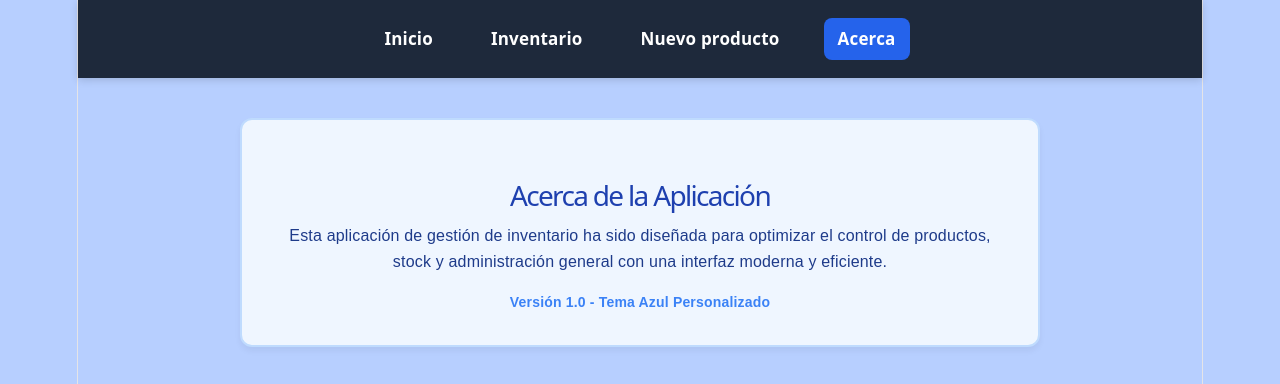
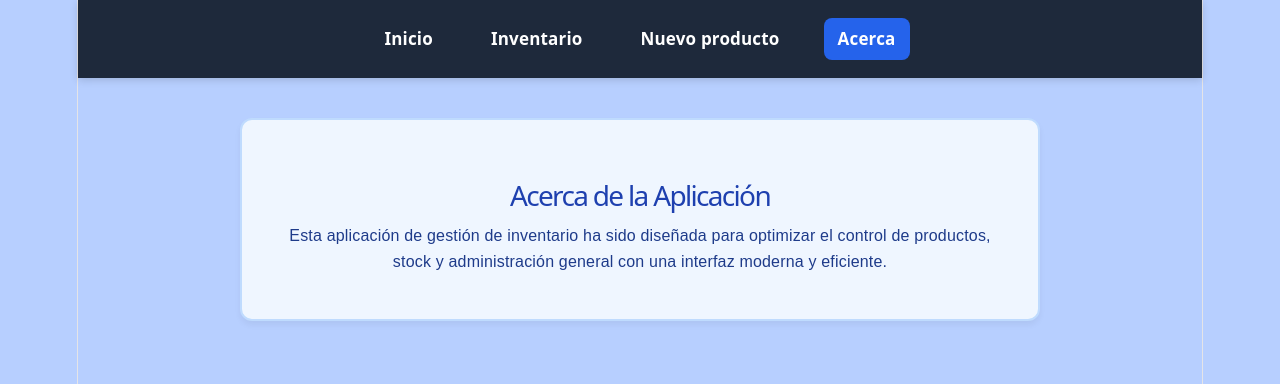
Before and after one commit to JulianR323/Reactjavaescri, a React (Vite) app in the folder tienda-react/: page /acerca in a window 1280 px wide. Shown: the top 384 px of the page. Built offline with nearby package versions, Linux system fonts and the light colour scheme.

Commit message:
se modifico texto de acerca

```diff
--- a/tienda-react/src/pages/Acerca.jsx
+++ b/tienda-react/src/pages/Acerca.jsx
@@ -23,7 +23,7 @@ function Acerca() {
           Esta aplicación de gestión de inventario ha sido diseñada para optimizar el control de productos, stock y administración general con una interfaz moderna y eficiente.
         </p>
         <p style={{ color: "#3b82f6", fontSize: "14px", fontWeight: "bold" }}>
-          Versión 1.0 - Tema Azul Personalizado
+
         </p>
       </div>
     </div>
```
